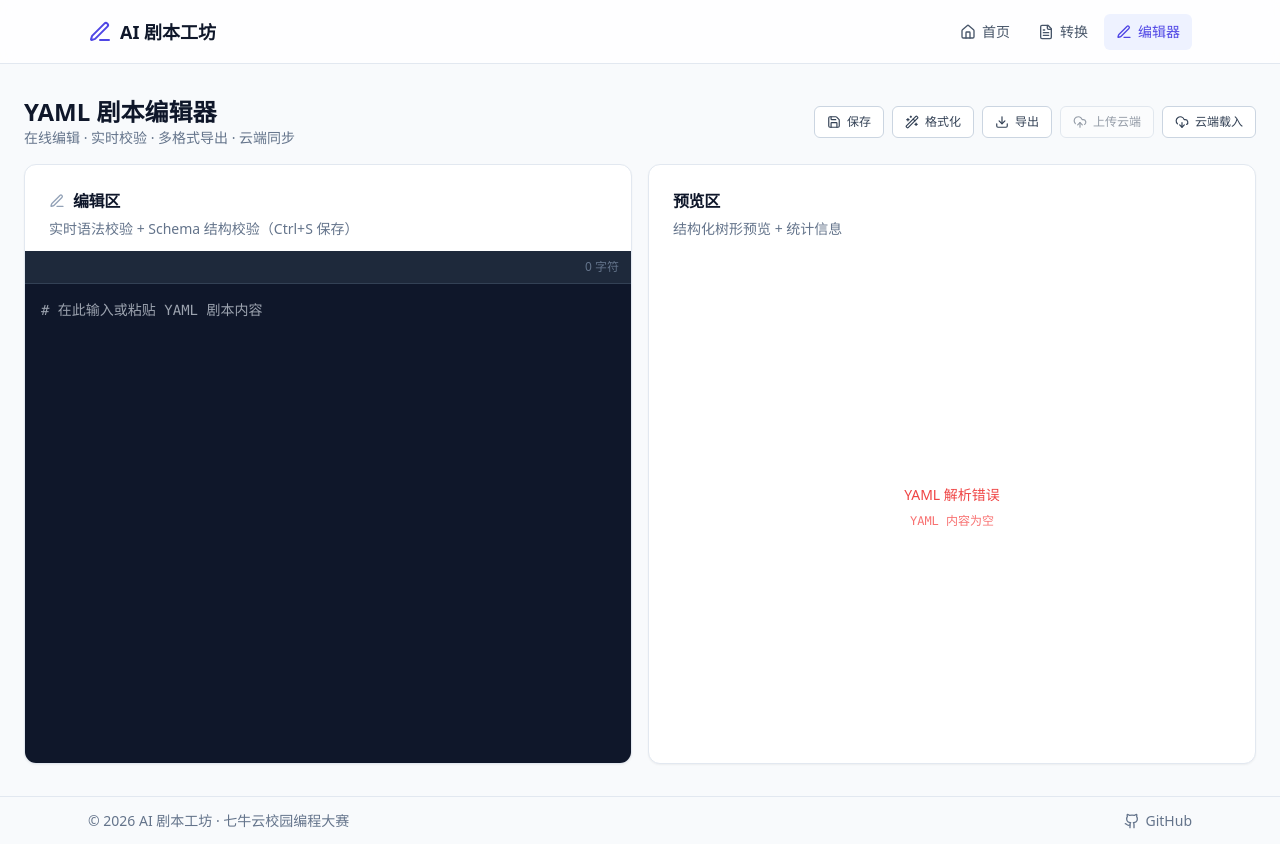
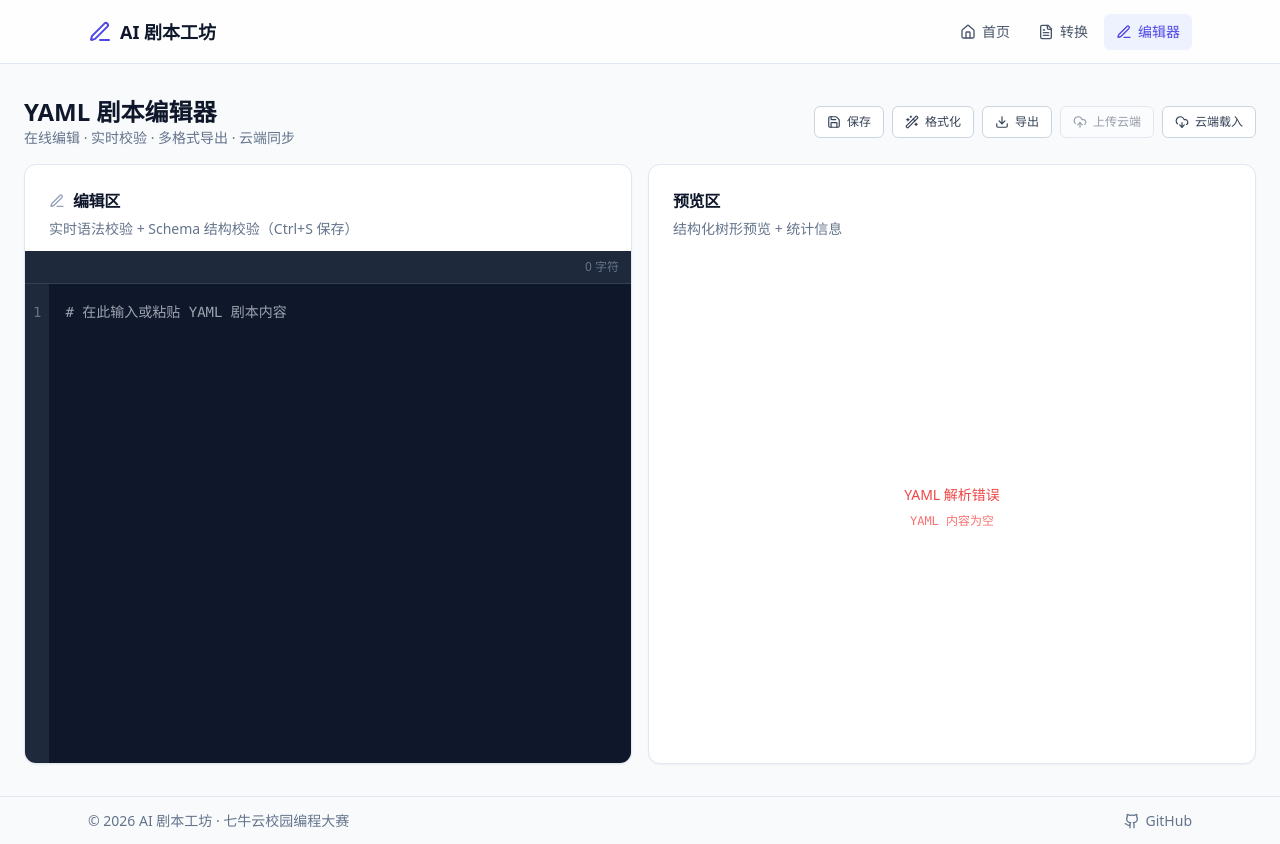
Before and after one commit to hepeng995/ai-screenplay-tool, a Next.js app: page /editor in a window 1280 px wide. Built offline with nearby package versions, Linux system fonts and the light colour scheme.

Commit message:
feat(editor): 编辑器添加行号显示

```diff
--- a/src/components/editor/YamlEditor.tsx
+++ b/src/components/editor/YamlEditor.tsx
@@ -13,7 +13,20 @@ interface YamlEditorProps {
 export function YamlEditor({ value, onChange, onSave }: YamlEditorProps) {
   const [validationStatus, setValidationStatus] = useState<'idle' | 'checking' | 'valid' | 'invalid'>('idle');
   const [errorMessage, setErrorMessage] = useState<string | null>(null);
+  const [scrollTop, setScrollTop] = useState(0);
   const debounceRef = useRef<ReturnType<typeof setTimeout> | null>(null);
+  const textareaRef = useRef<HTMLTextAreaElement>(null);
+
+  // 计算行号数组（行号从 1 开始）
+  const lineCount = value.split('\n').length;
+  const lineNumbers = Array.from({ length: Math.max(lineCount, 1) }, (_, i) => i + 1);
+
+  // textarea 滚动同步到行号列
+  const handleScroll = useCallback(() => {
+    if (textareaRef.current) {
+      setScrollTop(textareaRef.current.scrollTop);
+    }
+  }, []);
 
   // 防抖校验（500ms）
   const runValidation = useCallback(
@@ -92,14 +105,32 @@ export function YamlEditor({ value, onChange, onSave }: YamlEditorProps) {
       )}
 
       {/* 编辑区 */}
+      <div className="flex flex-1 overflow-hidden">
+        {/* 行号列 */}
+        <div
+          aria-hidden="true"
+          className="flex-shrink-0 select-none pointer-events-none overflow-hidden bg-slate-800 text-slate-500 font-mono text-sm text-right pr-2 pl-2 pt-4"
+          style={{ transform: `translateY(${-scrollTop}px)` }}
+        >
+          {lineNumbers.map((num) => (
+            <div key={num} className="leading-6">
+              {num}
+            </div>
+          ))}
+        </div>
+        {/* 文本区 */}
         <textarea
+          ref={textareaRef}
           data-testid="yaml-editor"
           value={value}
           onChange={(e) => onChange(e.target.value)}
+          onScroll={handleScroll}
           className="flex-1 w-full bg-slate-900 text-slate-100 font-mono text-sm p-4 outline-none resize-none"
           placeholder="# 在此输入或粘贴 YAML 剧本内容"
           spellCheck={false}
+          style={{ lineHeight: '1.5rem' }}
         />
+      </div>
     </div>
   );
 }
```
Lines whose indentation alone changed are shown as unchanged.
